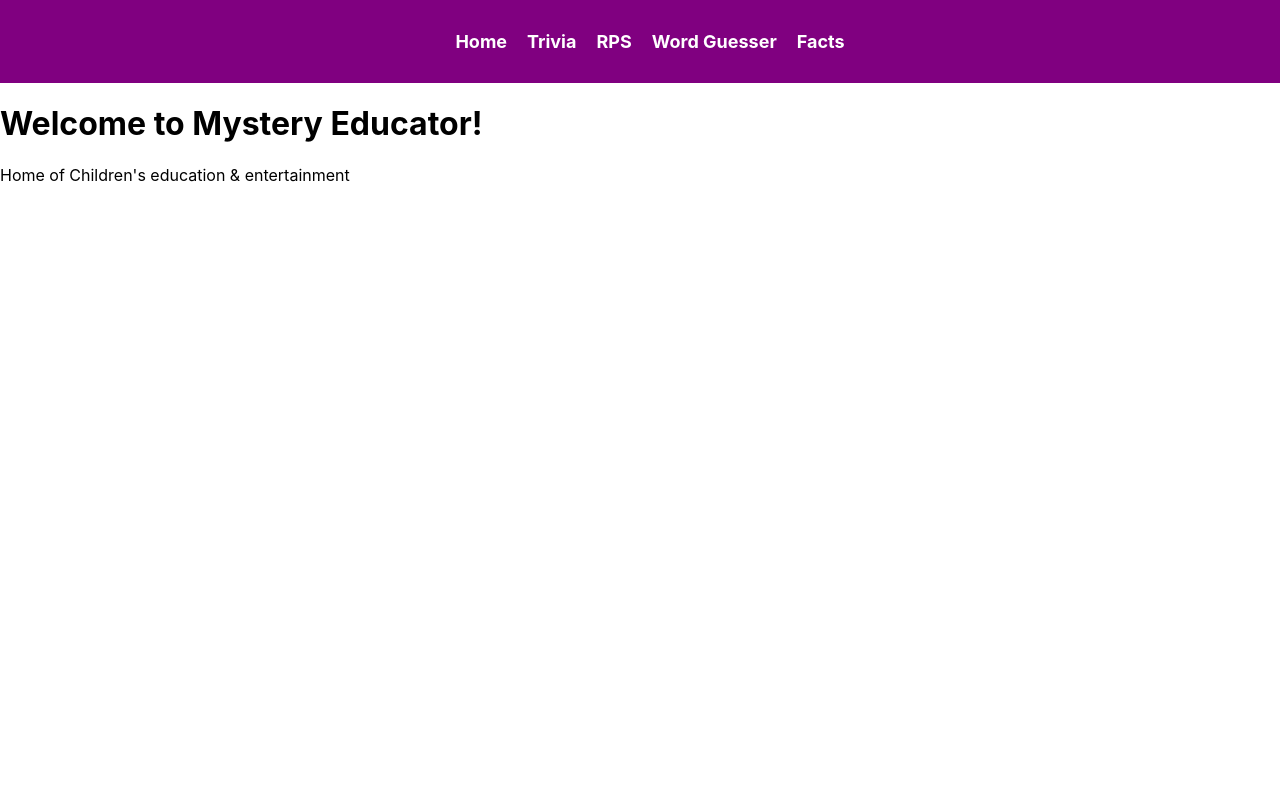
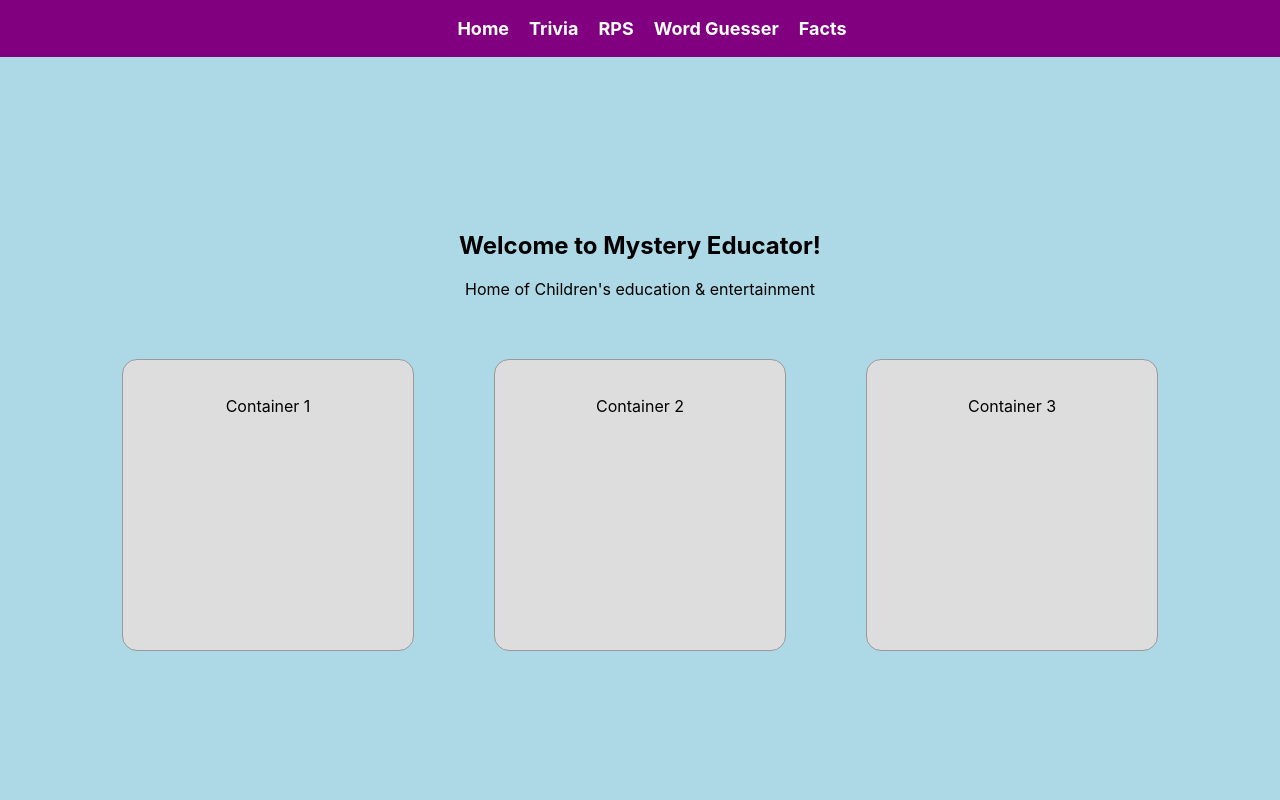
Before and after one commit to 1DanielKing/Jac-Enterprises, a React (Create React App) app in the folder frontend/: page / in a window 1280 px wide. Shown: the top 800 px of the page. Built offline with nearby package versions, Linux system fonts and the light colour scheme.

Commit message:
layoutchanges

```diff
--- a/frontend/src/components/NavBarComponent.js
+++ b/frontend/src/components/NavBarComponent.js
@@ -1,14 +1,16 @@
 import React from 'react';
-import { Link, useNavigate } from 'react-router-dom';
+import { Link } from 'react-router-dom';
 
 const NavBar = () => {
-
-
   const navBarStyle = {
     backgroundColor: 'purple', // Set the background color
     color: 'white',          // Set the text color
-        padding: '15px',         // Add padding for spacing
+    padding: '2px',         // Add padding for spacing
     textAlign: 'center',     // Center the text
+    position: 'fixed',       // Set the position to fixed
+    width: '100%',           // Take up the full width of the viewport
+    top: 0,                  // Stick to the top of the viewport
+    zIndex: 1000,            // Set a high z-index to ensure it's above other elements
   };
 
   const listItemStyle = {
@@ -22,7 +24,6 @@ const NavBar = () => {
     fontWeight: 'bold',       // Make links bold
     fontSize: '18px',         // Set link font size
   };
-
 
   return (
     <nav style={navBarStyle}>
--- a/frontend/src/pages/HomePage.js
+++ b/frontend/src/pages/HomePage.js
@@ -1,14 +1,130 @@
-// eslint-disable-next-line no-unused-vars
-import React from "react"
+import React from "react";
+
+const HomePage = () => {
+    const sectionStyle = {
+        height: "100vh",
+        display: "flex",
+        alignItems: "center",
+        justifyContent: "center",
+        textAlign: "center",
+        backgroundColor: '#add8e6',
+        marginTop: "20px", // Adjust the marginTop value to bring the section closer to the top
+      };
+
+  const horizontalContainersStyle = {
+    display: "flex",
+    justifyContent: "space-between",
+    marginTop: "40px",
+    padding: "20px",
+    height: "250px",
+
+  };
+
+  const containerItemStyle = {
+    flex: 1,
+    backgroundColor: "#ddd",
+    border: "1px solid #999",
+    padding: "20px",
+    margin: "0 40px",
+    height: "100%",     // Set height to 100% to match the height of the horizontal containers
+    width: "250px",     // Adjust the width to make the containers wider
+    borderRadius: 15,
+  };
+
+  const placeholderBoxStyle = {
+    width: "300px",
+    height: "200px",
+    backgroundColor: "#ddd",
+    border: "1px solid #999",
+    padding: "20px",
+    margin: "20px",
+  };
+
+  const scrollToSection = (sectionId) => {
+    const section = document.getElementById(sectionId);
+    if (section) {
+      section.scrollIntoView({ behavior: "smooth" });
+    }
+  };
+
+  return (
+    <div>
+      <section style={{ ...sectionStyle, backgroundColor: '#add8e6' }} id="section1">
+        <div className="container">
+          <h1>Welcome to Mystery Educator!</h1>
+          <p>Home of Children's education & entertainment</p>
+
+          {/* Three evenly spaced containers */}
+          <div style={horizontalContainersStyle}>
+            <div
+              style={containerItemStyle}
+              onClick={() => scrollToSection("section2")}
+            >
+              <p>Container 1</p>
+            </div>
+            <div
+              style={containerItemStyle}
+              onClick={() => scrollToSection("section5")}
+            >
+              <p>Container 2</p>
+            </div>
+            <div
+              style={containerItemStyle}
+              onClick={() => scrollToSection("section6")}
+            >
+              <p>Container 3</p>
+            </div>
+          </div>
+        </div>
+      </section>
+
+      <section style={{ ...sectionStyle, backgroundColor: 'yellow' }} id="section2">
+        <div className="container">
+          {/* Placeholder box */}
+          <div style={placeholderBoxStyle}>
+            <p>Content for Section 2</p>
+          </div>
+        </div>
+      </section>
 
 
-const HomePage = () => {
-    return (
+      <section style={{ ...sectionStyle, backgroundColor: 'green' }} id="section3">
         <div className="container">
-            <h1>Welcome to Mystery Educator!</h1>
-            <p>Home of Children's education & entertainment</p>
+          {/* Placeholder box */}
+          <div style={placeholderBoxStyle}>
+            <p>Content for Section 3</p>
+          </div>
+        </div>
+      </section>
 
+      <section style={{ ...sectionStyle, backgroundColor: 'red' }} id="section4">
+        <div className="container">
+          {/* Placeholder box */}
+          <div style={placeholderBoxStyle}>
+            <p>Content for Section 4</p>
+          </div>
         </div>
-    )
-}
-export default HomePage
+      </section>
+
+      <section style={{ ...sectionStyle, backgroundColor: 'pink' }} id="section5">
+        <div className="container">
+          {/* Placeholder box */}
+          <div style={placeholderBoxStyle}>
+            <p>Content for Section 5</p>
+          </div>
+        </div>
+      </section>
+
+      <section style={{ ...sectionStyle, backgroundColor: 'brown' }} id="section6">
+        <div className="container">
+          {/* Placeholder box */}
+          <div style={placeholderBoxStyle}>
+            <p>Content for Section 6</p>
+          </div>
+        </div>
+      </section>
+    </div>
+  );
+};
+
+export default HomePage;
```
Lines whose indentation alone changed are shown as unchanged.
